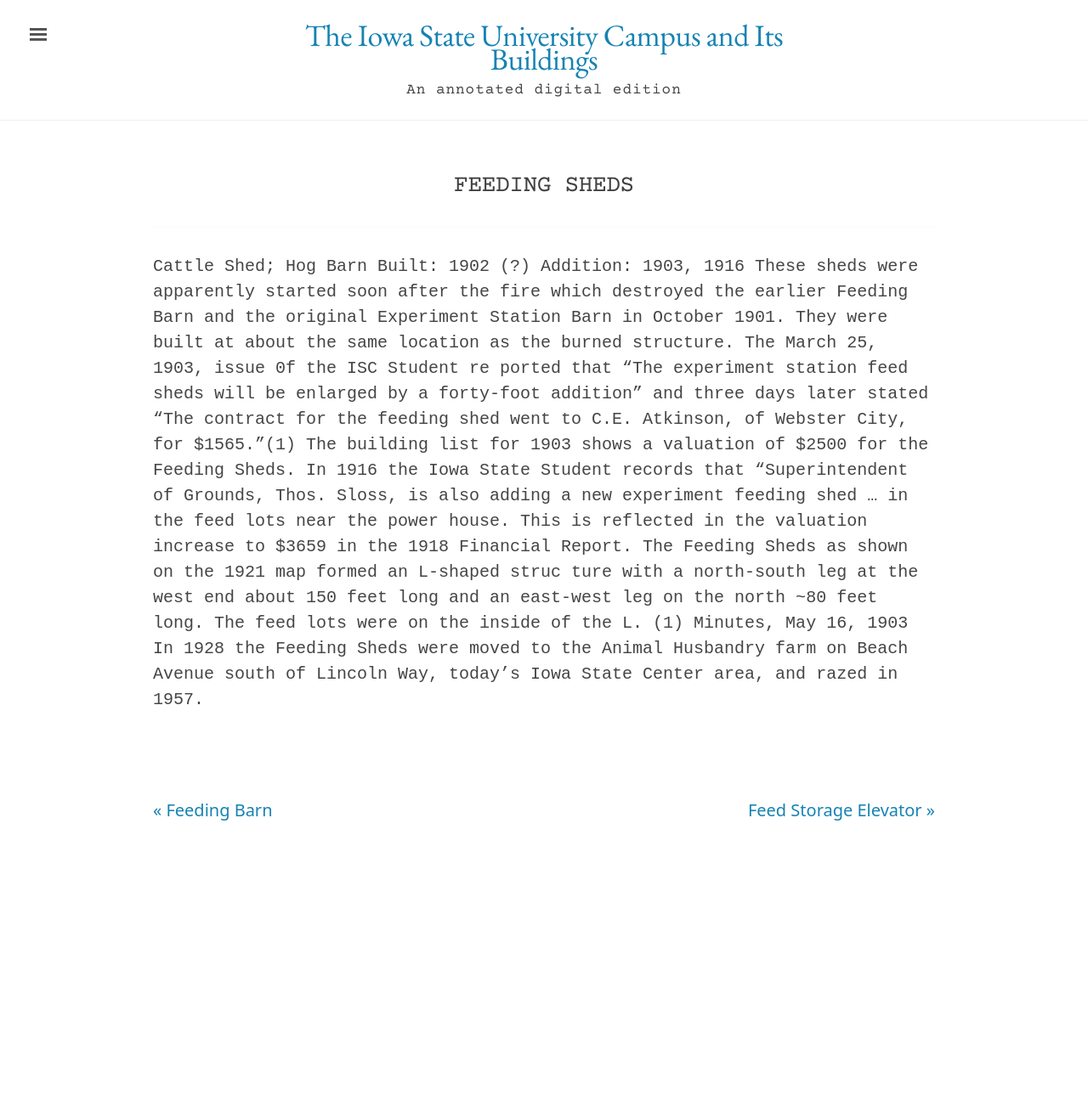
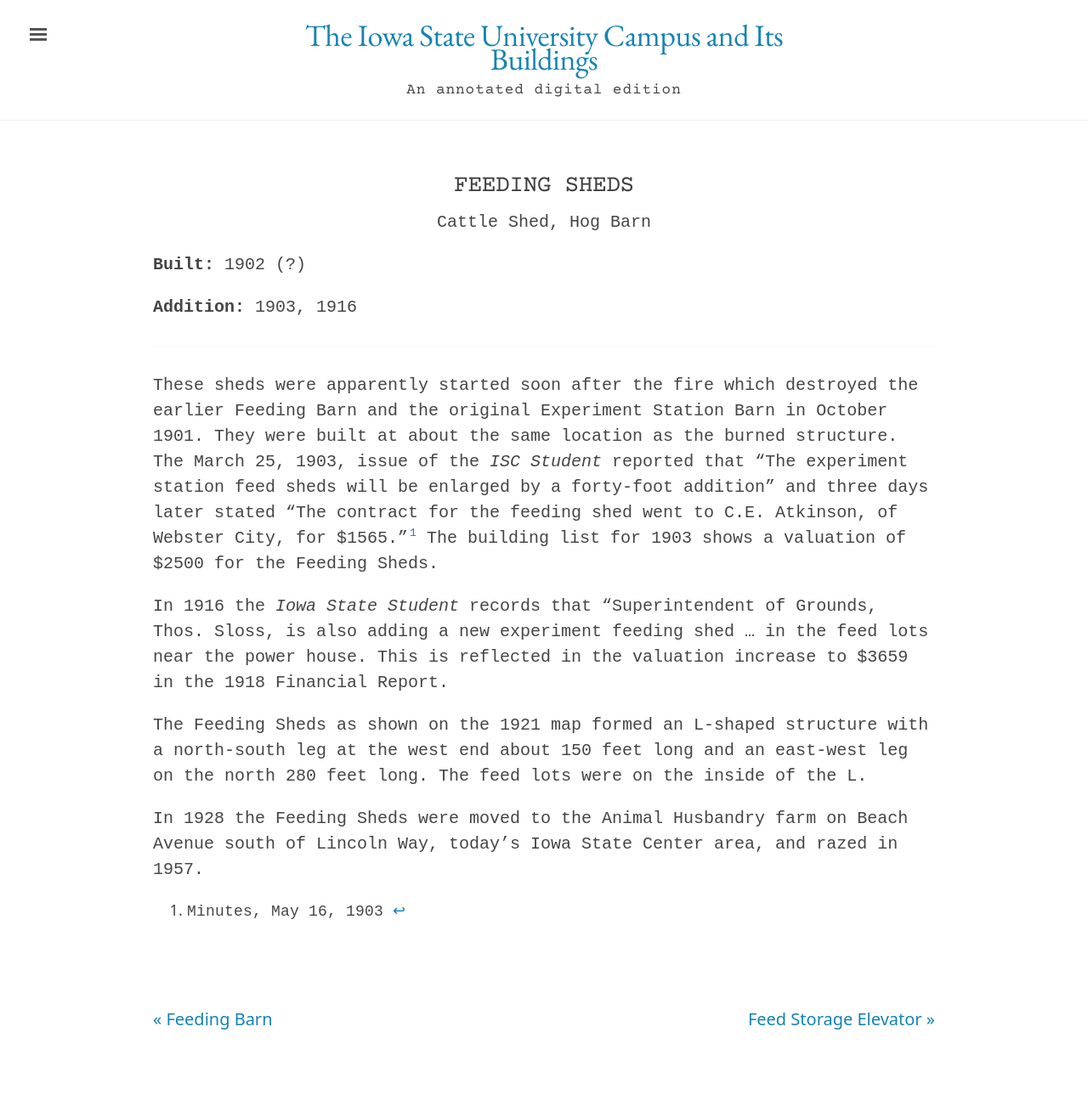
Before and after one commit to emanderson811/day-edition, a Jekyll site: the page built from _texts/buildings/073day-feeding-sheds.md, in a window 1280 px wide. Shown: the whole page at 85% size. Built offline with Jekyll 4.4.1, drawn with Linux system fonts in a browser that asks for light colours; before the commit the page ends 1049 px from its top, so only the background shows below that.

Commit message:
Update 073day-feeding-sheds.md

```diff
--- a/_texts/buildings/073day-feeding-sheds.md
+++ b/_texts/buildings/073day-feeding-sheds.md
@@ -14,13 +18,12 @@
 ---
 ---
 
-Cattle Shed; Hog Barn
-Built: 1902 (?) Addition: 1903, 1916
-These sheds were apparently started soon after the fire which destroyed the earlier Feeding Barn and the original Experiment Station Barn in October 1901. They were built at about the same location as the burned structure. The March 25, 1903, issue 0f the ISC Student re ported that "The experiment station feed sheds will be enlarged by a forty-foot addition" and three days later stated "The contract for the feeding shed went to C.E. Atkinson, of Webster City, for $1565."(1) The building list for 1903 shows a valuation of $2500 for the Feeding Sheds.
-In 1916 the Iowa State Student records that "Superintendent of Grounds, Thos. Sloss, is also adding a new experiment feeding shed ... in the feed lots near the power house. This is reflected in the valuation increase to $3659 in the 1918 Financial Report.
-The Feeding Sheds as shown on the 1921 map formed an L-shaped struc
-ture with a north-south leg at the west end about 150 feet long and
-an east-west leg on the north ~80 feet long. The feed lots were on
-the inside of the L.
-(1) Minutes, May 16, 1903
+These sheds were apparently started soon after the fire which destroyed the earlier Feeding Barn and the original Experiment Station Barn in October 1901. They were built at about the same location as the burned structure. The March 25, 1903, issue of the *ISC Student* reported that "The experiment station feed sheds will be enlarged by a forty-foot addition" and three days later stated "The contract for the feeding shed went to C.E. Atkinson, of Webster City, for $1565."[^fn1] The building list for 1903 shows a valuation of $2500 for the Feeding Sheds.
+
+In 1916 the *Iowa State Student* records that "Superintendent of Grounds, Thos. Sloss, is also adding a new experiment feeding shed ... in the feed lots near the power house. This is reflected in the valuation increase to $3659 in the 1918 Financial Report.
+
+The Feeding Sheds as shown on the 1921 map formed an L-shaped structure with a north-south leg at the west end about 150 feet long and an east-west leg on the north 280 feet long. The feed lots were on the inside of the L.
+
+[^fn1]:Minutes, May 16, 1903
+
 In 1928 the Feeding Sheds were moved to the Animal Husbandry farm on Beach Avenue south of Lincoln Way, today's Iowa State Center area, and razed in 1957.
```
Also changed, not shown: other parts of _texts/buildings/073day-feeding-sheds.md (+5 -1 lines).
